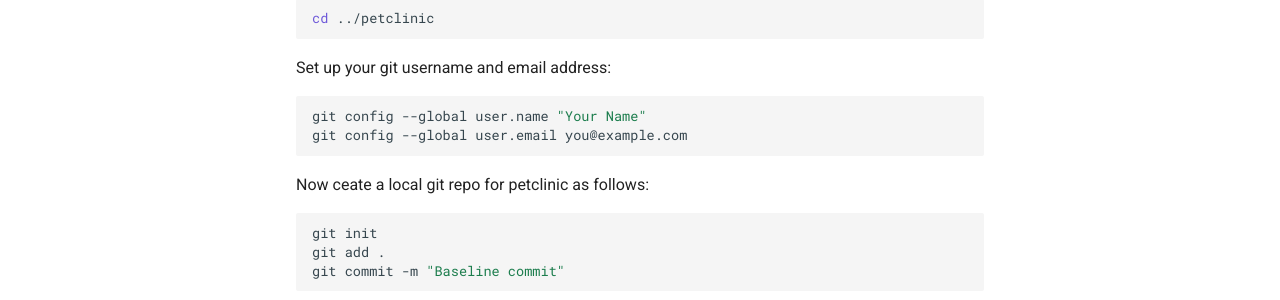
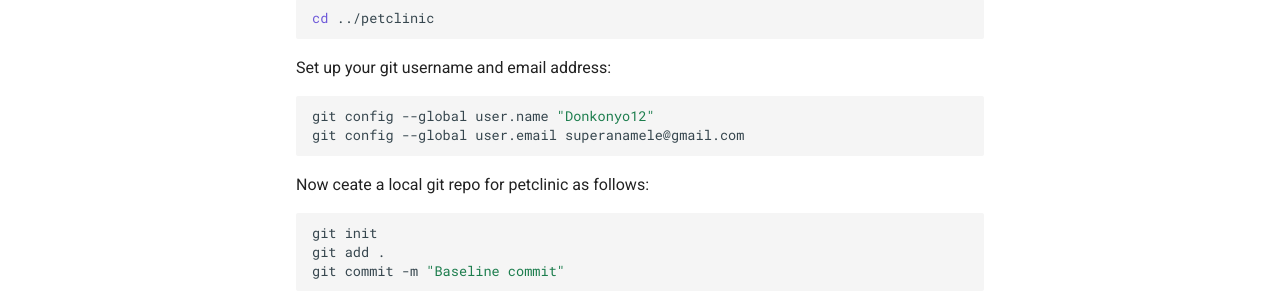
Before and after one commit to aws-samples/aws-ecs-cicd-terraform, an MkDocs documentation site: the page built from docs/deploy.md, in a window 1280 px wide and 900 px high. Shown: the part 431-731 px from the top of the window. Built offline with MkDocs 1.6.1 and Material for MkDocs 9.7.7, drawn with Linux system fonts in a browser that asks for light colours; comment, search, counter and statistics services are not loaded.

Commit message:
Update deploy.md

````diff
--- a/docs/deploy.md
+++ b/docs/deploy.md
@@ -18,8 +18,8 @@ cd ../petclinic
 Set up your git username and email address:
 
 ```bash
-git config --global user.name "Your Name"
-git config --global user.email you@example.com
+git config --global user.name "Donkonyo12"
+git config --global user.email superanamele@gmail.com
 ```
 
 Now ceate a local git repo for petclinic as follows:
````
